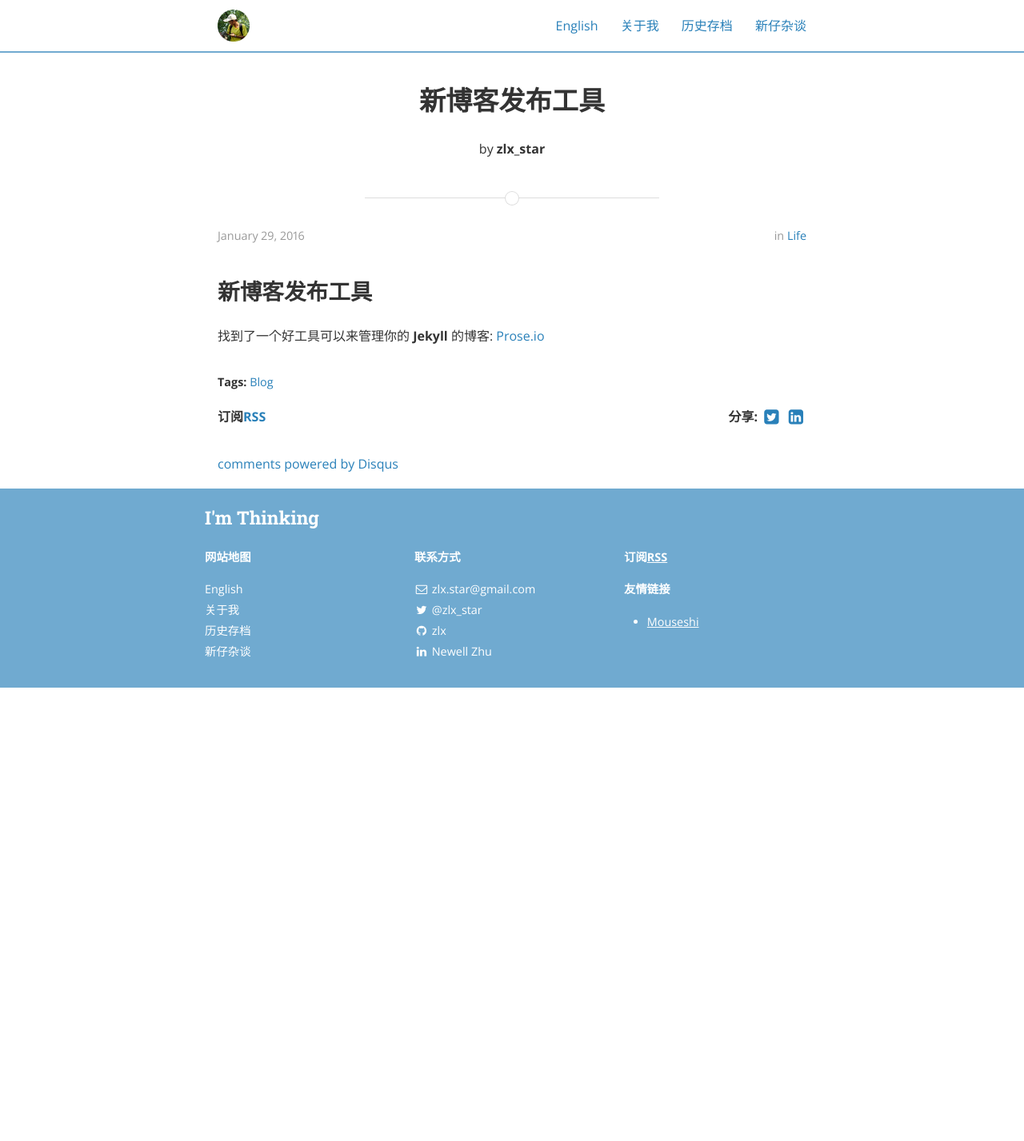
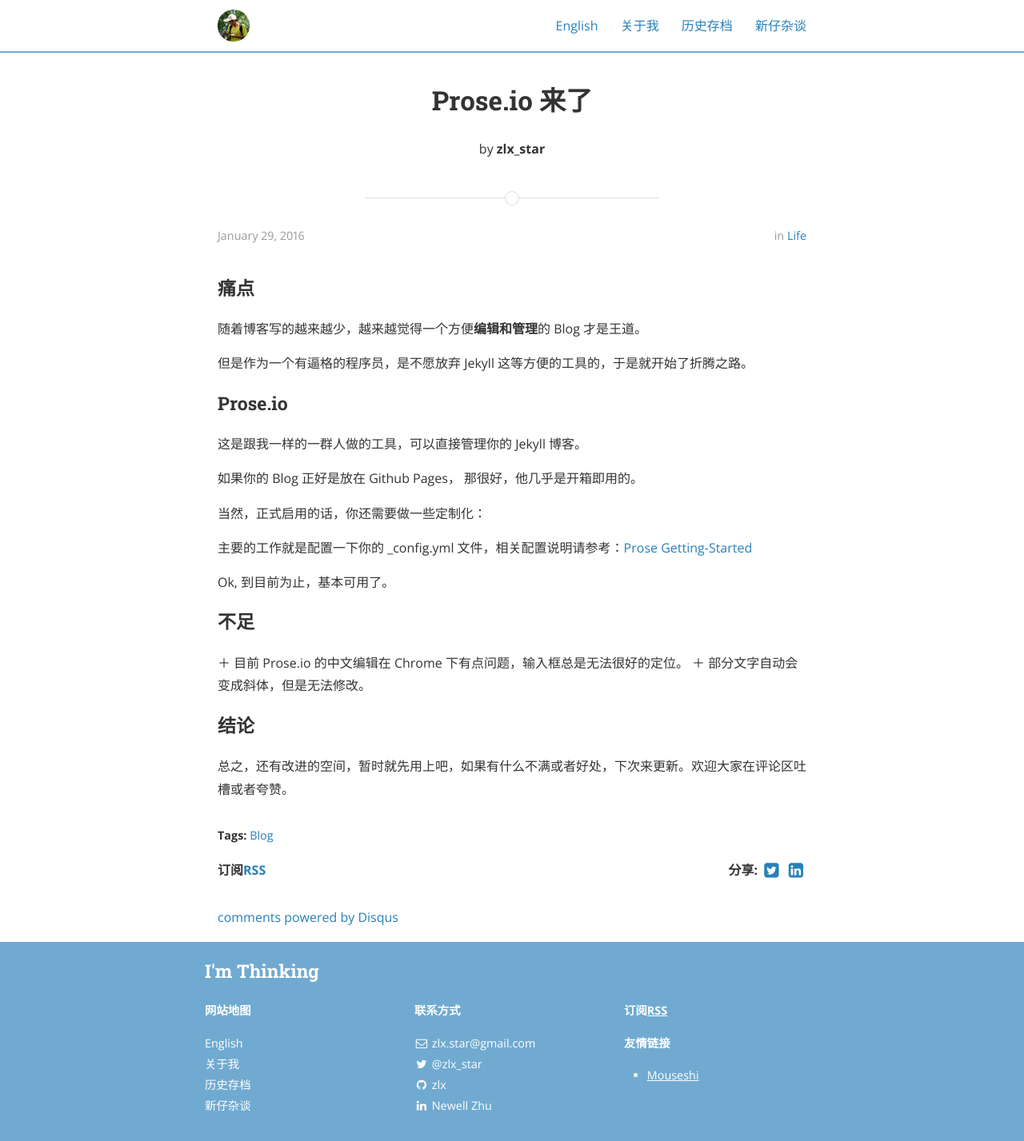
Before and after one commit to zlx/zlx.github.com, a Jekyll site: the page built from _posts/2016-01-29-hello-prose.md, in a window 1280 px wide. Shown: the whole page at 80% size. Built offline with Jekyll 4.4.1, drawn with Linux system fonts in a browser that asks for light colours; nearby versions of some CDN libraries; comment, search, counter and statistics services are not loaded; a style sheet for code colours, icons or effects is not loaded; before the commit the page ends 900 px from its top, so only the background shows below that.

Commit message:
Updated 2016-01-29-hello-prose.md

```diff
--- a/_posts/2016-01-29-hello-prose.md
+++ b/_posts/2016-01-29-hello-prose.md
@@ -7,12 +7,36 @@ tags:
   - Blog
 category:
   - life
-title: 新博客发布工具
+title: Prose.io 来了
 ---
 
 
 
 
-## 新博客发布工具
+### 痛点
 
-找到了一个好工具可以来管理你的 **Jekyll** 的博客: [Prose.io](http://prose.io/)
+随着博客写的越来越少，越来越觉得一个方便**编辑和管理**的 Blog 才是王道。
+
+但是作为一个有逼格的程序员，是不愿放弃 Jekyll 这等方便的工具的，于是就开始了折腾之路。
+
+### Prose.io
+
+这是跟我一样的一群人做的工具，可以直接管理你的 Jekyll 博客。
+
+如果你的 Blog 正好是放在 Github Pages， 那很好，他几乎是开箱即用的。
+
+
+当然，正式启用的话，你还需要做一些定制化：
+
+主要的工作就是配置一下你的 _config.yml 文件，相关配置说明请参考：[Prose Getting-Started](https://github.com/prose/prose/wiki/Getting-Started)
+
+Ok, 到目前为止，基本可用了。
+
+### 不足
+
+＋ 目前 Prose.io 的中文编辑在 Chrome 下有点问题，输入框总是无法很好的定位。
+＋ 部分文字自动会变成斜体，但是无法修改。
+
+### 结论
+
+总之，还有改进的空间，暂时就先用上吧，如果有什么不满或者好处，下次来更新。欢迎大家在评论区吐槽或者夸赞。
```
